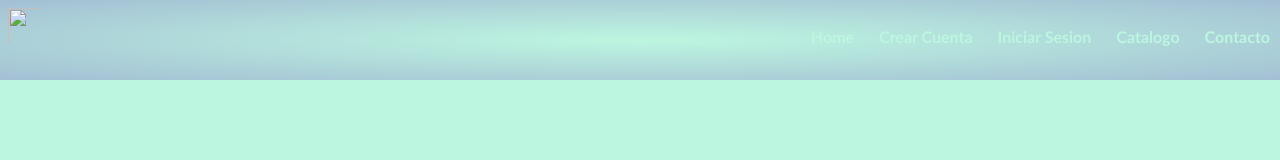
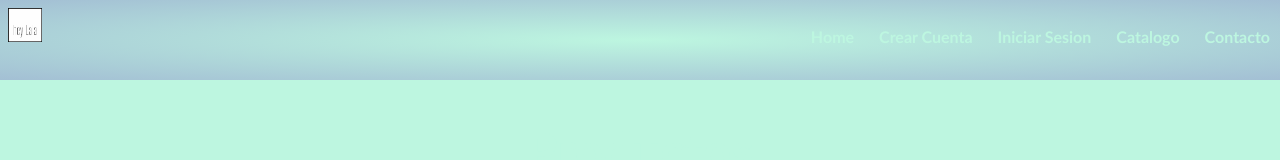
Before and after one commit to JuuanAlessandrini/HeyLala, a plain HTML site: page Paginas/Catalogo.html in a window 1280 px wide. Shown: the top 160 px of the page. Drawn offline with Linux system fonts and the light colour scheme; the site is published under a folder, as on GitHub Pages, so addresses that start at the root find nothing.

Commit message:
correcion 2

```diff
--- a/Paginas/Catalogo.html
+++ b/Paginas/Catalogo.html
@@ -10,7 +10,7 @@
 
 <body>
     <header>
-        <a href="./index.html"><img class="logo" src="/imagenes/logo.png" style="width: 50px;height: 50px;;"></a>
+        <a href="./index.html"><img class="logo" src="../imagenes/logo.png" style="width: 50px;height: 50px;;"></a>
         <nav>
             <ul>
             <li><a href="../index.html">Home</a></li>
```
Also changed, not shown: Paginas/Contacto.html (+1 -1 lines), Paginas/CrearCuenta.html (+1 -1 lines), Paginas/IniciarSesion.html (+1 -1 lines), index.html (+1 -1 lines).
